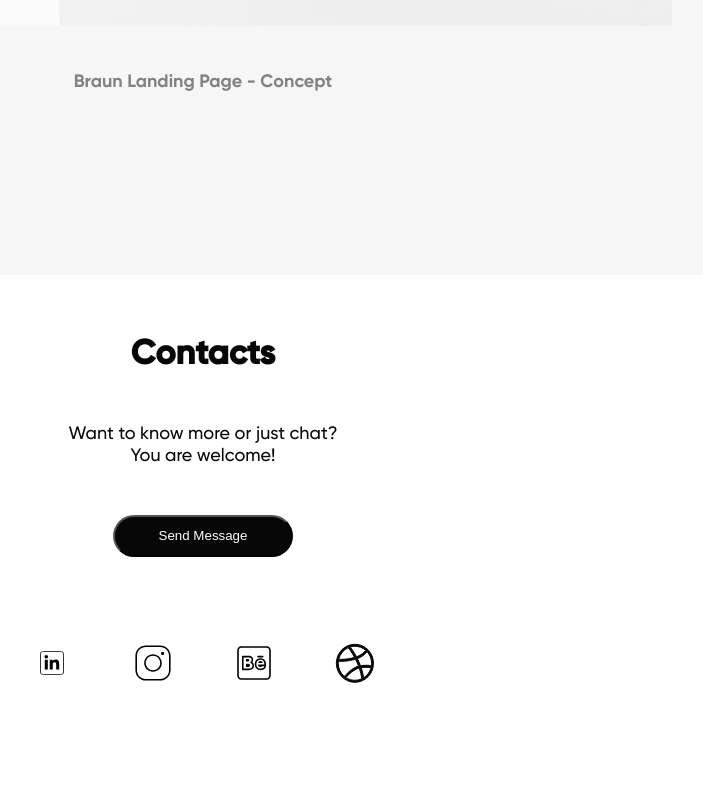
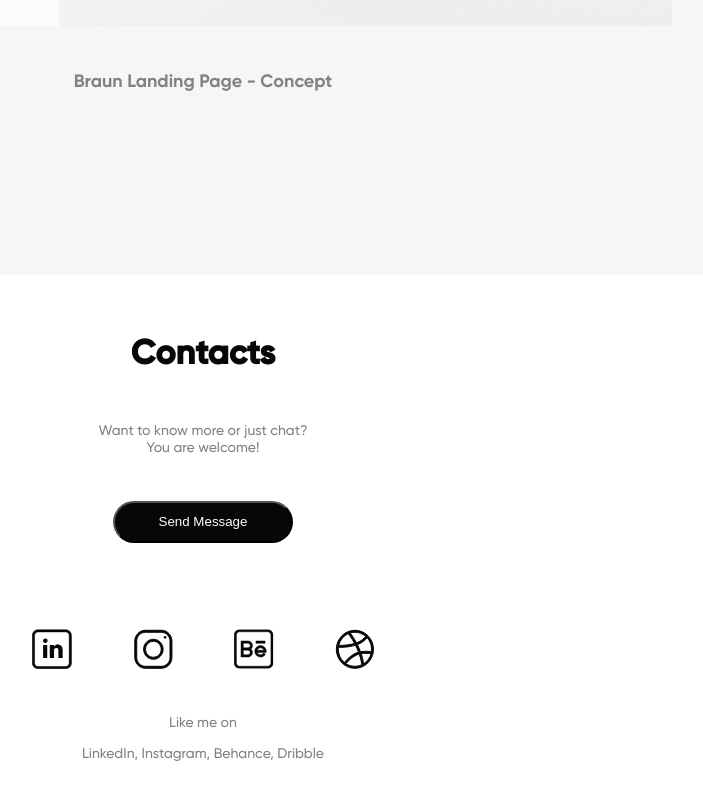
Before and after one commit to Keri-El-Atrash/FE39-HW-3, a plain HTML site: page src/index.html in a window 1280 px wide. Shown: the part 3970-4770 px from the top of the page, without its empty margins (437-1140 px from the left). Drawn offline with Linux system fonts and the light colour scheme.

Commit message:
footer changes

```diff
--- a/src/index.html
+++ b/src/index.html
@@ -139,28 +139,30 @@
   </figcaption>
 </figure>
 
+<footer>
 <div class="contacts">
   <h2> Contacts</h2>
   <p>Want to know more or just chat? <br> You are welcome!</p>
   <button class="button">Send Message</button>
   <div class="social_media">
     <a href="#">
-      <img class="linkedin" src="./images/icons8-linkedin.svg" width="40px" height="40px">
+      <img class="linkedin" src="./images/web_in.svg" width="40px" height="40px">
     </a>
 
     <a href="#">
-      <img class="instagram" src="./images/icons8-instagram.svg" width="40px" height="40px">
+      <img class="instagram" src="./images/web_inst.svg" width="40px" height="40px">
     </a>
 
     <a href="#">
-      <img class="behance" src="./images/icons8-behance.svg" width="40px" height="40px">
+      <img class="behance" src="./images/web_be.svg" width="40px" height="40px">
     </a>
 
     <a href="#">
-      <img class="drible" src="./images/drible.svg" width="40px" height="40px">
+      <img class="drible" src="./images/web_www.svg" width="40px" height="40px">
     </a>
   </div>
+  <p>Like me on</p>
+<p>LinkedIn, Instagram, Behance, Dribble</p>
 </div>
 
-
-</div>
+</footer>
--- a/src/style.css
+++ b/src/style.css
@@ -246,3 +246,10 @@ figcaption {
   width: 343px;
 
 }
+
+.contacts p {
+color: #828282;
+font-size: 14px;
+line-height: 17px;
+font-weight: 400
+}
```
Also changed, not shown: src/images/icons8-behance.svg (deleted), src/images/icons8-instagram.svg (deleted), src/images/icons8-linkedin.svg (deleted), src/images/web_be.svg (added), src/images/web_in.svg (added), src/images/web_inst.svg (added), src/images/web_www.svg (added).
